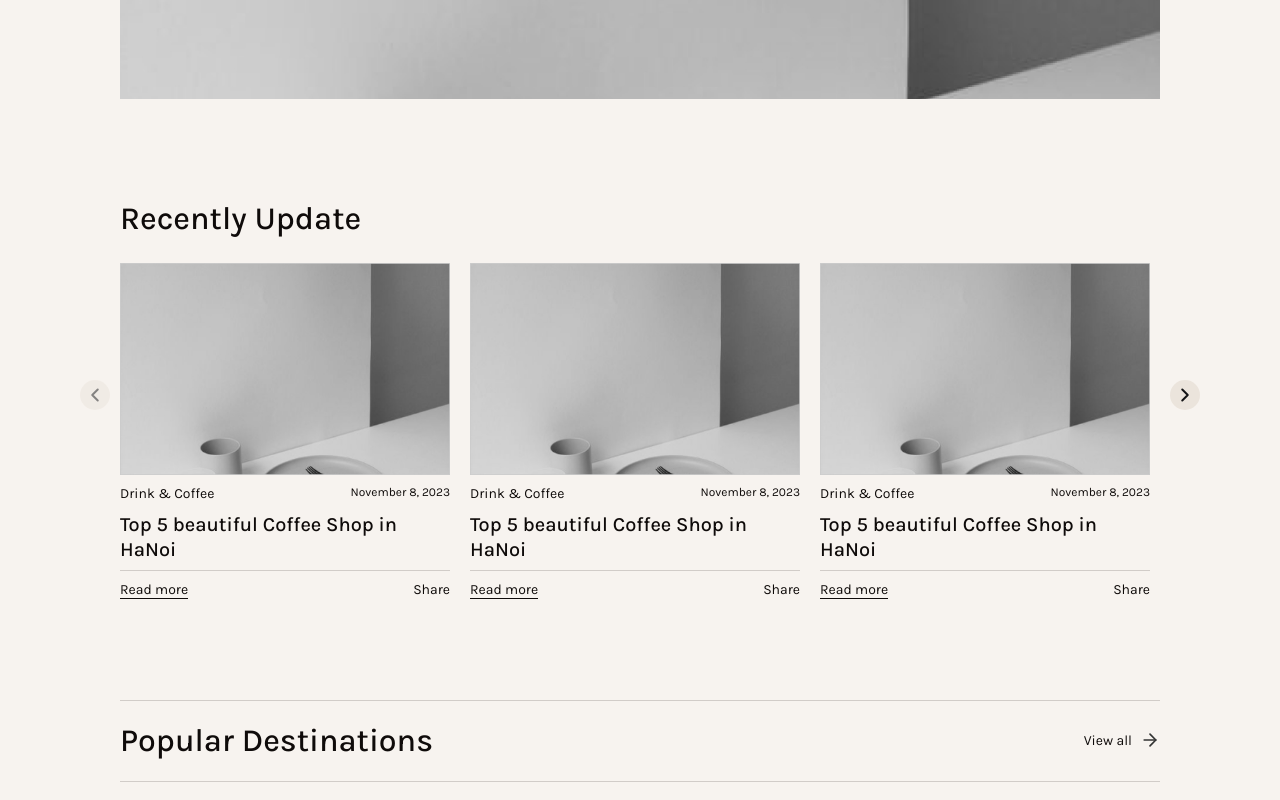
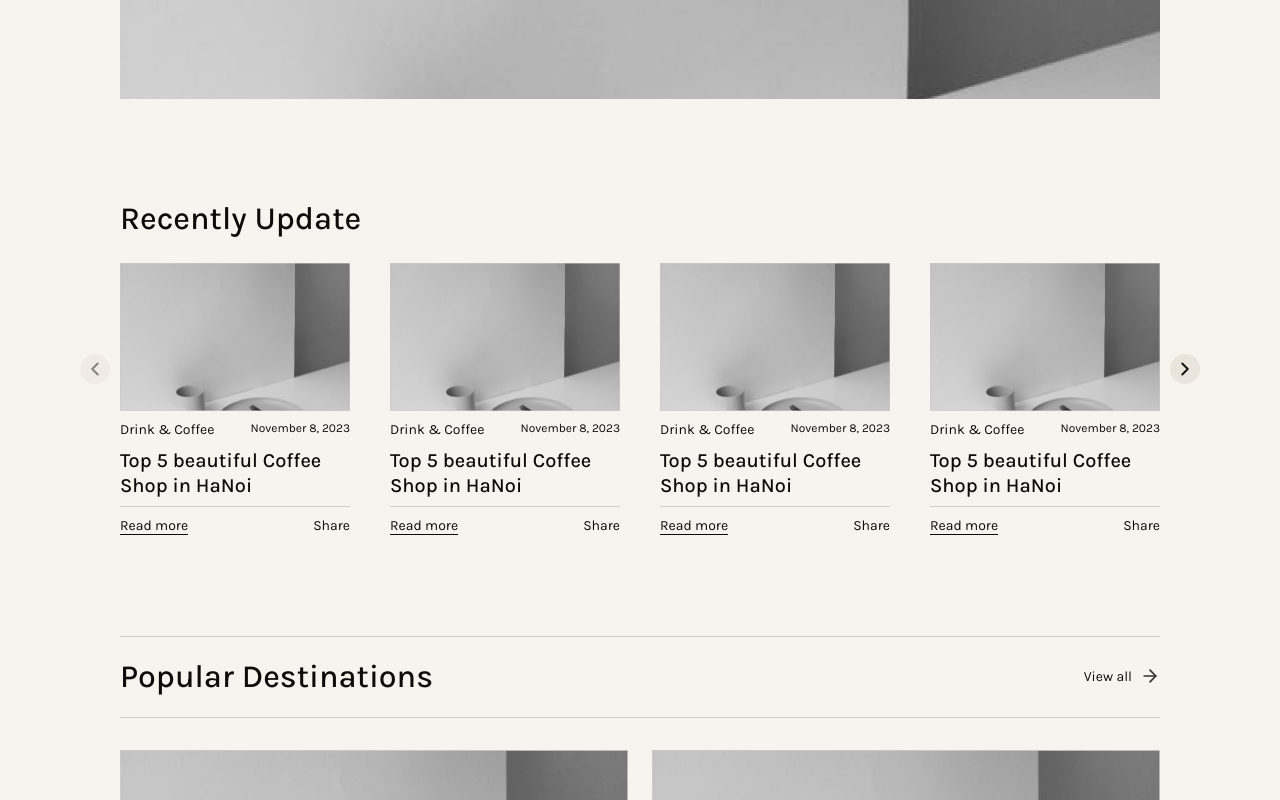
Before and after one commit to Nthuyduong/my_blog, a React (Create React App) app: page / in a window 1280 px wide. Shown: the part 584-1384 px from the top of the page. Built offline with nearby package versions, Linux system fonts and the light colour scheme.

Commit message:
FIX-BUG: fix slider width, router

```diff
--- a/src/App.js
+++ b/src/App.js
@@ -35,9 +35,9 @@ const App = () => {
           <Route path={ROUTER.GALLERY} component={Gallery}/>
           <Route path={ROUTER.SEARCH} component={Search}/>
           <Route path={ROUTER.ADDASHBOARD} component={admin_dashboard}/>
-          <Route path={ROUTER.ADLOGIN} component={admin_login()}/>
-          <Route path={ROUTER.ADPOST} component={admin_postpage()}/>
-          <Route path={ROUTER.ADCATEGORY} component={admin_category()}/>
+          <Route path={ROUTER.ADLOGIN} component={admin_login}/>
+          <Route path={ROUTER.ADPOST} component={admin_postpage}/>
+          <Route path={ROUTER.ADCATEGORY} component={admin_category}/>
         </Layout>
       </Switch>
     </Router>
--- a/src/components/common/slider.js
+++ b/src/components/common/slider.js
@@ -15,7 +15,8 @@ const Slider = ({
         duration: 400,
         auto: false,
         autoDuration: 1000,
-        gap: 10
+        gap: 10,
+        gapMobile: 10,
     }
 
     // toán tử spread (...) để tạo một bản sao của tất cả các thuộc tính trong đối tượng defaultConfigs
@@ -47,6 +48,8 @@ const Slider = ({
     let sliderPerRow = window.innerWidth > 768 ? configs.sliderPerRow : configs.sliderPerRowMobile;
     //Tính toán số lượng slide tối đa có thể di  (tổng số slide - số slide hiển thị/ row)
     let maxSlide = countChildren - sliderPerRow;
+    //Tính toán kích thước của một slide (100% / số slide hiển thị trên một hàng)
+    let gap = window.innerWidth > 768 ? configs.gap : configs.gapMobile;
 
     //giá trị trong hàm callback (active, dragX) thay đổi thì hàm callback sẽ được gọi tới để kích hoạt hàm runSlider
     useEffect(() => {
@@ -75,6 +78,7 @@ const Slider = ({
         //configs ghi đè thuộc tính của defaultConfigs width trình duyệt > 768
         sliderPerRow = window.innerWidth > 768 ? configs.sliderPerRow : configs.sliderPerRowMobile;
         maxSlide = countChildren - sliderPerRow;
+        gap = window.innerWidth > 768 ? configs.gap : configs.gapMobile;
         runSlider();
     }
 
@@ -96,7 +100,7 @@ const Slider = ({
         }
 
         // Cập nhật chiều rộng của slider container
-        ref.current.style.width = (countChildren / sliderPerRow) * 100 + '%';
+        ref.current.style.width = `calc(${(countChildren / sliderPerRow) * 100 + '%'} + ${(gap * maxSlide) / sliderPerRow + 'px'})`;
         // Tính toán và cập nhật giá trị transformX để di chuyển slider
         let transformX = active * 100 / countChildren;
         // Nếu giá trị transformX vượt quá giới hạn thì cập nhật lại giá trị transformX bằng vị trí cuối cùng
@@ -110,7 +114,9 @@ const Slider = ({
               : ", margin var(--transition-duration) cubic-bezier(0.645, 0.045, 0.355, 1) 0s"
           }`
         // Di chuyển slider bằng cách thiết lập giá trị transform
-        ref.current.style.transform = `translateX(-${transformX}%)`;
+        console.log(`translateX(-calc(${transformX}% + ${(gap * active) / countChildren}px))`)
+        ref.current.style.transform = `translateX(calc(-${transformX}% - ${(gap * active) / countChildren}px))`;
+
 
         //nếu cho phép drag, cập nhật giá trị margin-left
         if (configs.allowDrag) {
@@ -197,9 +203,10 @@ const Slider = ({
                     className="slider-items"
                     ref={ref}
                     style={{
-                        width: `${(countChildren / configs.sliderPerRow) * 100}%`,
+                        width: `var(${(countChildren / configs.sliderPerRow) * 100}% + ${(gap * maxSlide) / configs.sliderPerRow}px)`,
                         "--transition-duration": `${configs.duration ?? 400}ms`,
-                        gap: `${configs.gap ?? 0}px`,
+                        "--slide-gap": `${configs.gap ?? 0}px`,
+                        "--slide-gap-mobile": `${configs.gapMobile ?? 0}px`,
                     }}
                 >
                     {Children.map(children, (child, index) => {
--- a/src/components/layout/index.js
+++ b/src/components/layout/index.js
@@ -34,20 +34,20 @@ const Layout = ({ children }) => {
     const discardElement = [ROUTER.ADCATEGORY, ROUTER.ADPOST, ROUTER.ADLOGIN, ROUTER.ADDASHBOARD];
     const { pathname } = useLocation();
 
-    // const [show, setShow] = useState(false)
-    // //Change width of main page body
-    // const adminWrap = () => {
-    //     if (discardElement.some((route) => pathname.includes(route))) {
-    //         setShow(true)
-    //     }
-    //     else {
-    //         setShow(false);
-    //     }
-    // }
-    //
-    // useEffect(() => {
-    //     adminWrap();
-    // }, [pathname]);
+    const [show, setShow] = useState(false)
+    //Change width of main page body
+    const adminWrap = () => {
+        if (discardElement.some((route) => pathname.includes(route))) {
+            setShow(true)
+        }
+        else {
+            setShow(false);
+        }
+    }
+
+    useEffect(() => {
+        adminWrap();
+    }, [pathname]);
 
     //hide header and footer from page layout
     if (discardElement.some((route) => pathname.includes(route))) {
--- a/src/pages/home.js
+++ b/src/pages/home.js
@@ -5,13 +5,14 @@ import Slider from "../components/common/slider";
 
 const Home = () => {
     const configs = {
-        sliderPerRow: 3,
+        sliderPerRow: 4,
         sliderPerRowMobile: 2.5,
         allowDrag: true,
         duration: 400,
         auto: false,
         autoDuration: 1000,
-        gap: 20,
+        gap: 40,
+        gapMobile: 10,
     }
     const [activeIndex, setActiveIndex] = useState(0);
 
--- a/src/styles/common.scss
+++ b/src/styles/common.scss
@@ -3,6 +3,14 @@
     //overflow: hidden;
     width: 100%;
     position: relative;
+    .slider-items {
+        gap: var(--slide-gap);
+    }
+    @media screen and (max-width: 768px) {
+        .slider-items {
+            gap: var(--slide-gap-mobile);
+        }
+    }
     .slider-control {
         width: 100%;
         //opacity: 0;
```
